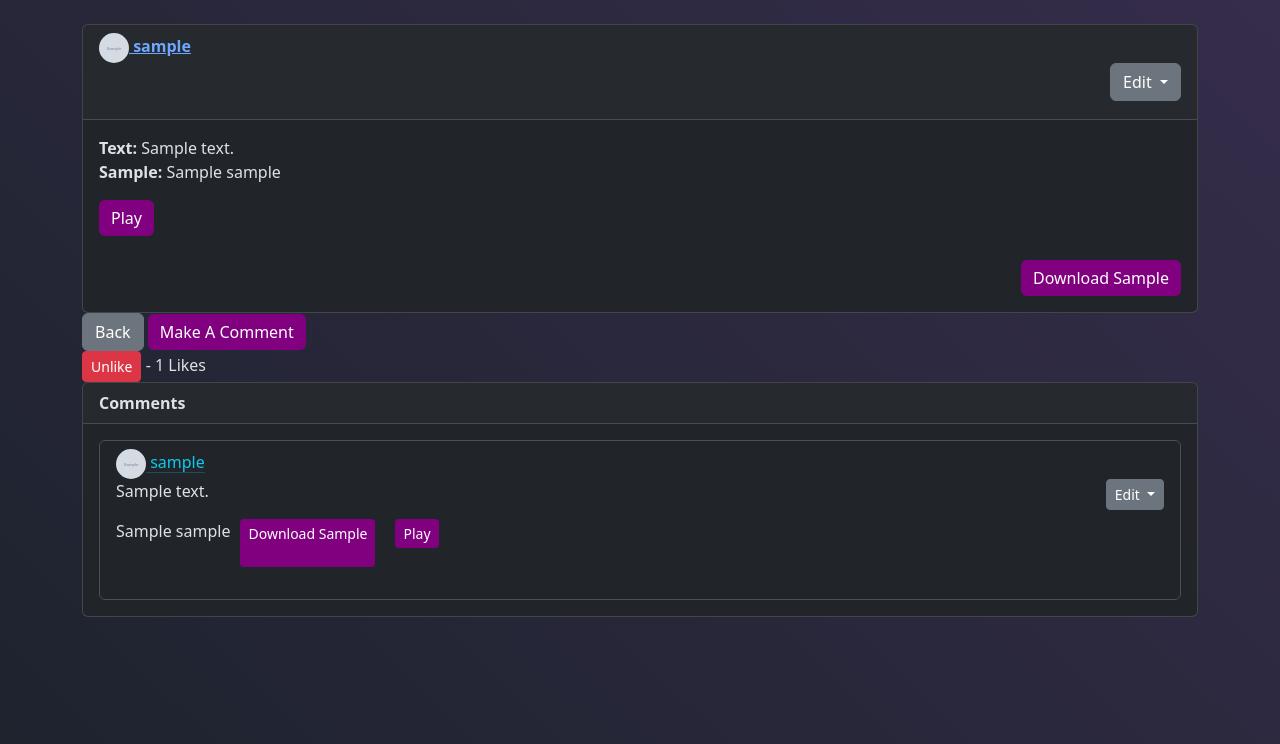
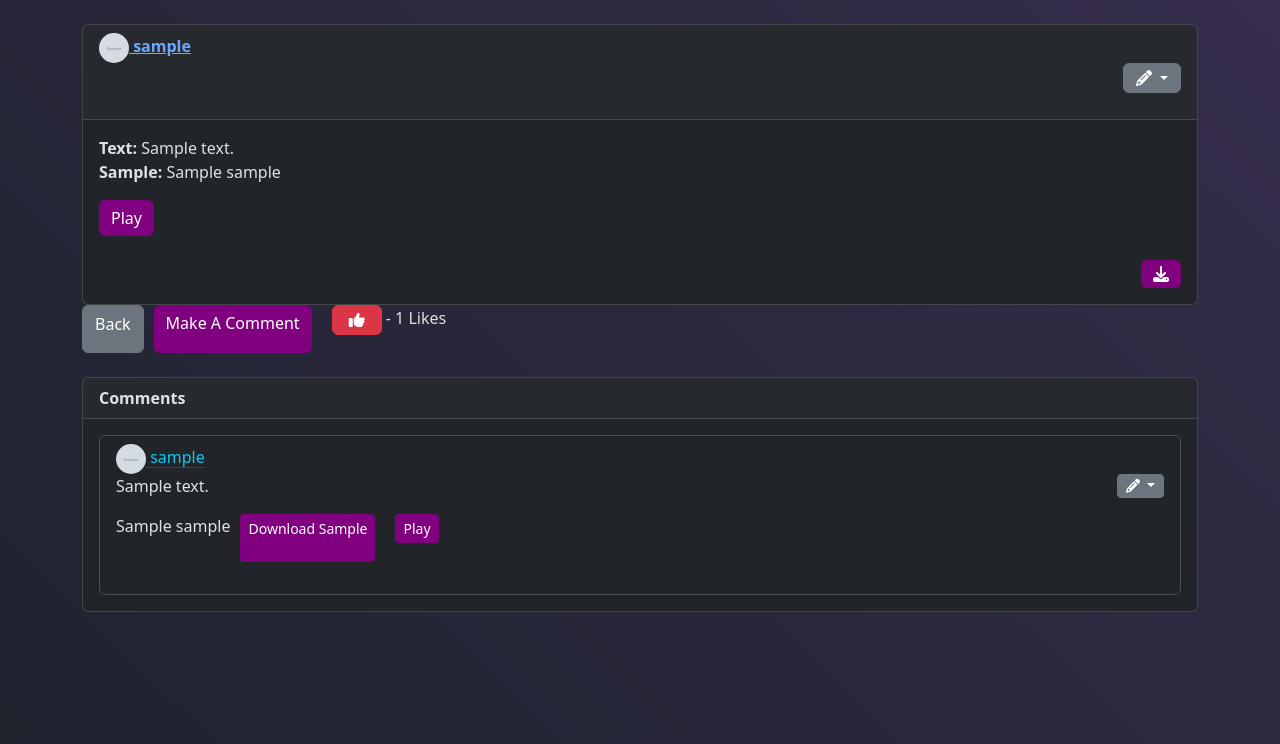
Before and after one commit to chrispugliese/SampleShare, a Django app: page /user_post/1 in a window 1280 px wide. Shown: the part 56-800 px from the top of the page. Run offline with Django 5.2, Linux system fonts and the light colour scheme; a user stored in the database is signed in; tables that the repository leaves empty hold one stand-in row (values such as "Sample post"); grey boxes marked "Sample" are stand-in pictures; some libraries are stand-ins or nearby versions.

Commit message:
Added Some Icons and Other UI Stuff
Added an icon for editing a post and comment.  Added a thumbs up icon for the like button.  Added a download icon for downloading a sample from posts.  Aligned the like button with the back and comment button.

```diff
--- a/website/templates/userPost.html
+++ b/website/templates/userPost.html
@@ -1,6 +1,8 @@
 {% extends 'base.html' %}
 {% load static %}
 {% block content %}
+<link rel="stylesheet" href="https://cdnjs.cloudflare.com/ajax/libs/font-awesome/6.6.0/css/all.min.css" integrity="sha512-Kc323vGBEqzTmouAECnVceyQqyqdsSiqLQISBL29aUW4U/M7pSPA/gEUZQqv1cwx4OnYxTxve5UMg5GT6L4JJg==" crossorigin="anonymous" referrerpolicy="no-referrer" />
+
 <style>
     .dropdown{
     margin-left: 0;
@@ -19,6 +21,16 @@
         display: flex;
         gap: 10px;
     }
+    .like-unlike-btn{
+        width: 50px;
+        height: 30px;
+        font-size: 16px;
+    }
+
+    .back-comment-like-buttons{
+        display: flex;
+        gap: 10px;
+    }
 
   </style>
   <body>
@@ -32,14 +44,12 @@
  <!------ Edit Button Drop Down------>
 {% if user.userprofile.id == user_post.userProfiles.id %}
 <div class="dropdown">
-    <button class="btn btn-secondary dropdown-toggle left-button" type="button" data-bs-toggle="dropdown" aria-expanded="false">
-    Edit
-
+    <button class="btn btn-secondary dropdown-toggle left-button fa-solid fa-pencil" type="button" data-bs-toggle="dropdown" aria-expanded="false">
     </button>
     <ul class="dropdown-menu">
+    <li><a href="{% url 'update_post' user_post.id %}" class="btn btn-secondary">Edit Post</a>
+        <br/>
     <li><a href="{% url 'delete_post' user_post.id %}" onclick="return confirm('Are you sure you want to delete this post?');"class="btn btn-danger">Delete</a>
-        <br/>
-    <li><a href="{% url 'update_post' user_post.id %}" class="btn btn-secondary">Update</a>
     </ul>
 </div>
 <br/><br/>
@@ -58,33 +68,33 @@
       </div>
       <br/>
     <!-- Download Code -->
-     <p>
-        <a href="{% url 'download_sample' user_post.samples.id %}" class="btn btn-primary download-btn">Download Sample</a>
-     </p>
+        <a href="{% url 'download_sample' user_post.samples.id %}" class="btn btn-primary download-btn fa-solid fa-download"></a>
      <!-- End of Download Code -->
 
 
 </div>
 </div>
-
+<div class="back-comment-like-buttons">
 <a href="{% url 'home' %}" class="btn btn-secondary">Back</a>
 <a href="{% url 'create_comment' user_post.id %}" class="btn btn-primary"> Make A Comment</a>
 
 
 <!------------------- Like Code --------------------->
+<br/><br/>
 <form action = "{% url 'like_post' user_post.id %}" method="POST">
     {% csrf_token %}
 
     {% if liked %}
-    <button type="submit", name="post_id", value="{{ user_post.id }}", class="btn btn-danger btn-sm">Unlike</button>
+    <button type="submit", name="post_id", value="{{ user_post.id }}", class="btn btn-danger fa-solid fa-thumbs-up like-unlike-btn"></button>
+
     {% else %}
-    <button type="submit", name="post_id", value="{{ user_post.id }}", class="btn btn-primary btn-sm">Like</button>
-
+    <button type="submit", name="post_id", value="{{ user_post.id }}", class="btn btn-primary fa-regular fa-thumbs-up like-unlike-btn"></button>
     {% endif %}
     - {{total_likes }} Likes
 </form>
 <!------------------- End of Like Code --------------------->
-
+</div>
+<br/>
 <!-- COMMENT SECTION -->
 <div class="card">
     <div class="card-header"><strong>
@@ -106,11 +116,10 @@
     <!----------------- Comment Dropdown ------------------>
         {% if user.userprofile.id == comment.userProfile.id %}
         <div class="dropdown">
-            <button class="btn btn-secondary dropdown-toggle comment-btn-dropdown btn-sm" type="button" data-bs-toggle="dropdown" aria-expanded="false">
-              Edit
+            <button class="btn btn-secondary dropdown-toggle comment-btn-dropdown btn-sm fa-solid fa-pencil" type="button" data-bs-toggle="dropdown" aria-expanded="false">
             </button>
             <ul class="dropdown-menu dropdown-menu-dark">
-              <li><a href="{% url 'update_comment' comment.id %}" class="btn btn-primary btn-sm">Update Comment</a></li>
+              <li><a href="{% url 'update_comment' comment.id %}" class="btn btn-primary btn-sm">Edit Comment</a></li>
               <li><a href="{% url 'delete_comment' comment.id %}" onclick="return confirm('Are you sure you want to delete this comment?');"class="btn btn-danger btn-sm">Delete Comment</a></li>
             </ul>
           </div>
```
